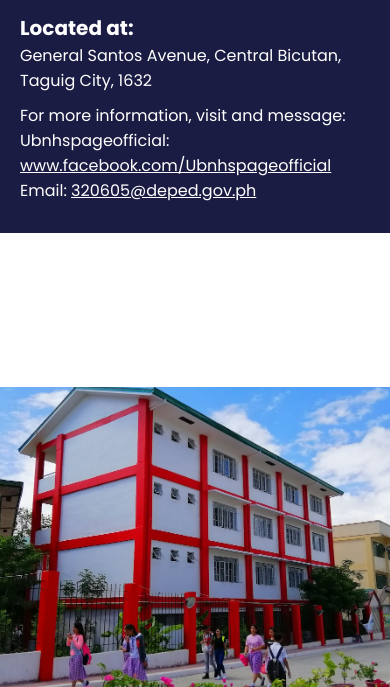
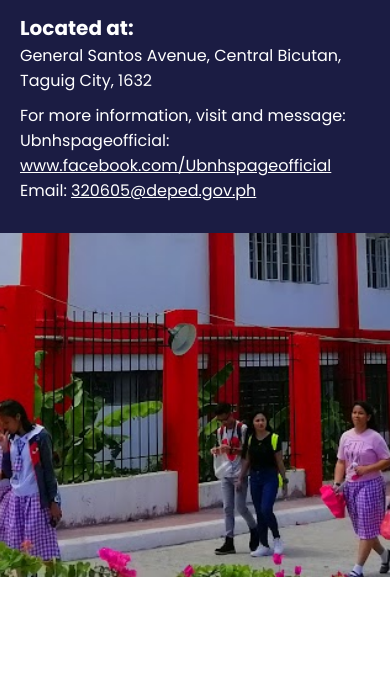
Before and after one commit to jjculps/ubnhs-web, a plain HTML site: page contacts.html in a window 390 px wide. Shown: the part 267-954 px from the top of the page. After the commit the page ends 844 px from the top, so only its background shows below. Drawn offline with Linux system fonts and the light colour scheme.

Commit message:
fix spaces

```diff
--- a/contacts-style.css
+++ b/contacts-style.css
@@ -286,6 +286,7 @@ h2 {
 
     .cover-container {
         height: 250px;
+        z-index: 1;
     }
 
     .title-contacts {
@@ -302,6 +303,7 @@ h2 {
         height: auto;
         min-height: 220px;
         padding: 30px 20px;
+        z-index: 1;
     }
 
     .contacts-message {
@@ -310,8 +312,10 @@ h2 {
 
     .cover2 {
         width: 100%;
-        height: 300px;
+        height: 100vh;
         object-fit: cover;
+        z-index: 0;
+        position: absolute;
     }
 }
 
```
